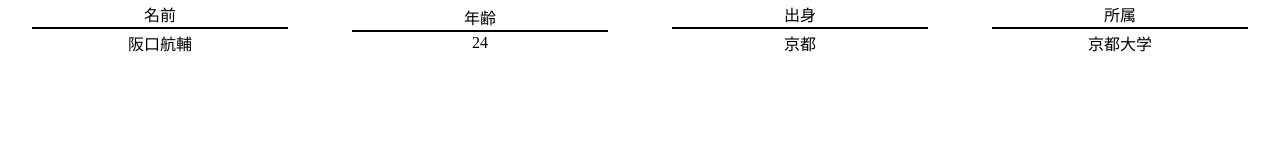
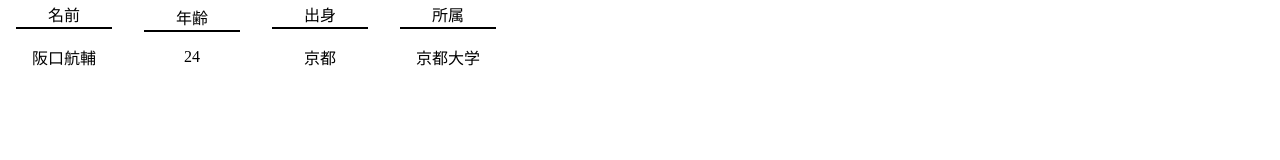
Before and after one commit to SakaMax/my-portfolio, a website: page index.html in a window 1280 px wide. Drawn offline with Linux system fonts and the light colour scheme; some packages are replaced by stand-ins of ours.

Commit message:
そこまで基本情報の文字数が多くないので幅を減らしつつ項目間のスペースを調整

```diff
--- a/style.css
+++ b/style.css
@@ -8,20 +8,22 @@
   display: flex;
   flex-direction: column;
   align-items: center;
-  width: 20em;
+  width: 8em;
+  margin-bottom: 1em;
 }
 .basic-profile-header {
   text-align: center;
-  width: 16em;
+  width: 6em;
   margin: 0.1em;
 }
 
 .basic-profile-bar {
-  width: 16em;
+  width: 6em;
   border-bottom: 2px solid black;
 }
 .basic-profile-main {
   text-align: center;
-  width: 16em;
-  margin: 0.1em;
+  width: 6em;
+  margin-top: 1em;
+  margin-bottom: 1em;
 }
```
